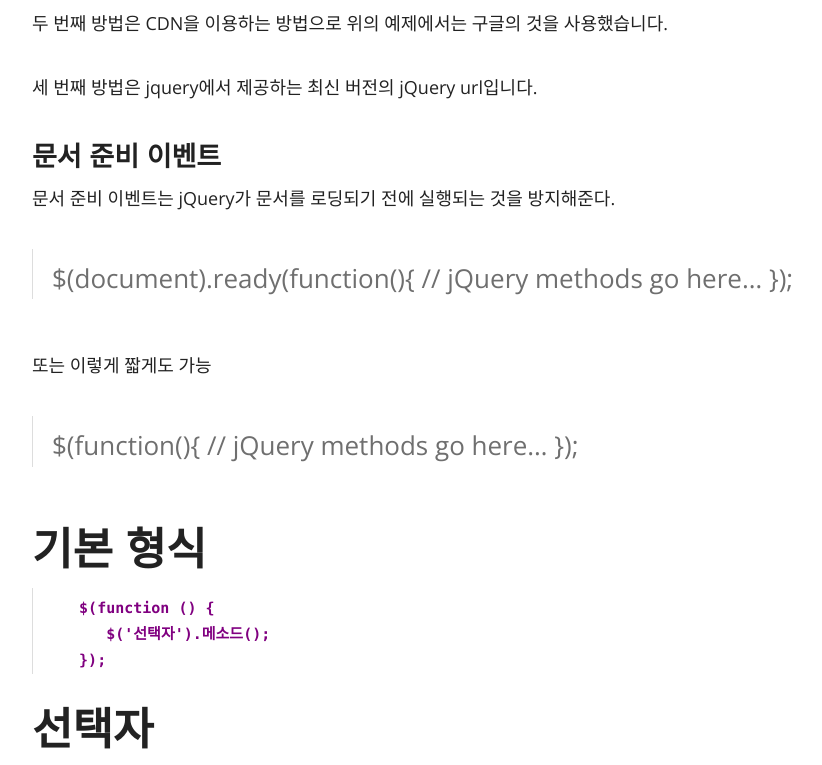
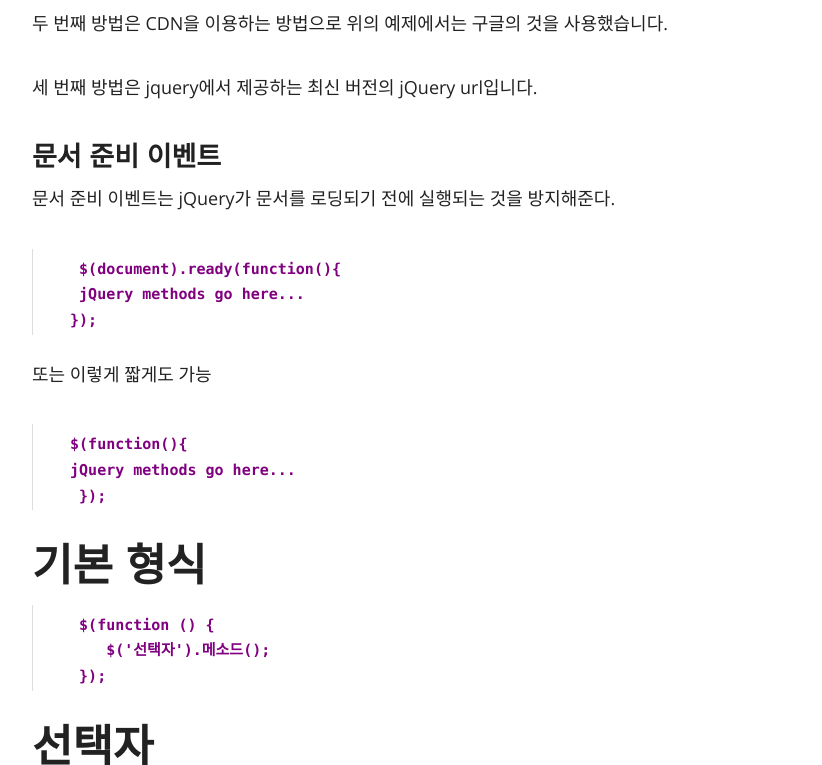
Before and after one commit to lsh58/lsh58.github.io, a Jekyll site: the page built from _posts/2020-03-13-jQuery_기초01.md, in a window 1280 px wide and 900 px high, scrolled down 1811 px, cut to the strip 0-765 px from the top of the window. Shown: the whole strip, without its empty margins (158-980 px from the left). Built offline with Jekyll 4.4.1, drawn with Linux system fonts in a browser that asks for light colours; nearby versions of some CDN libraries; comment, search, counter and statistics services are not loaded; some of the changed text lies outside the part shown.

```diff
--- a/_posts/2020-03-13-jQuery_기초01.md
+++ b/_posts/2020-03-13-jQuery_기초01.md
@@ -65,15 +65,15 @@ HTML문서의 목적은 페이지의 구조와 데이터를 표현하는 것입
 
 문서 준비 이벤트는 jQuery가 문서를 로딩되기 전에 실행되는 것을 방지해준다.
 
-> \$(document).ready(function(){
-> // jQuery methods go here...
-> });
+>        $(document).ready(function(){
+>        jQuery methods go here...
+>       });
 
 또는 이렇게 짧게도 가능
 
-> \$(function(){
-> // jQuery methods go here...
-> });
+>       $(function(){
+>       jQuery methods go here...
+>        });
 
 
 # 기본 형식
```
Also changed, not shown: other parts of _posts/2020-03-13-jQuery_기초01.md (+3 -1 lines).
